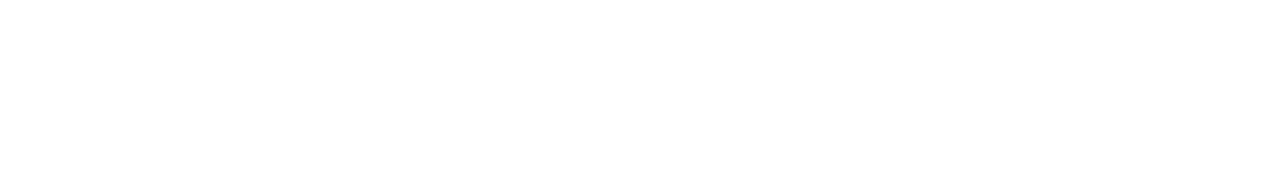
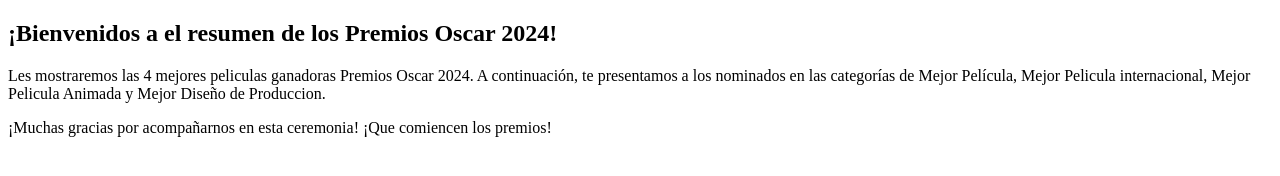
Before and after one commit to orodev06/proyecto_premios_oscar, a plain HTML site: page index.html in a window 1280 px wide. Drawn offline with Linux system fonts and the light colour scheme.

Commit message:
Se le agrego la seccion de bienvenida, en donde se muestran las categorias nominadas

```diff
--- a/index.html
+++ b/index.html
@@ -1,11 +1,22 @@
 <!DOCTYPE html>
-<html lang="en">
+<html lang="es">
 <head>
     <meta charset="UTF-8">
     <meta name="viewport" content="width=device-width, initial-scale=1.0">
-    <title>Document</title>
+    <title>Premios Oscar 2024</title>
 </head>
 <body>
 
+    <section>
+    <h1>¡Bienvenidos  a el resumen de los Premios Oscar 2024!</h1>
+    <p>Les mostraremos las 4 mejores peliculas ganadoras  Premios Oscar 2024. A continuación, te presentamos a los nominados en las categorías de Mejor Película, Mejor Pelicula internacional, Mejor Pelicula Animada y Mejor Diseño de Produccion.</p>
+
+    </section>
+
+
+
+
+    <p>¡Muchas gracias por acompañarnos en esta ceremonia! ¡Que comiencen los premios!</p>
+
 </body>
 </html>
```
